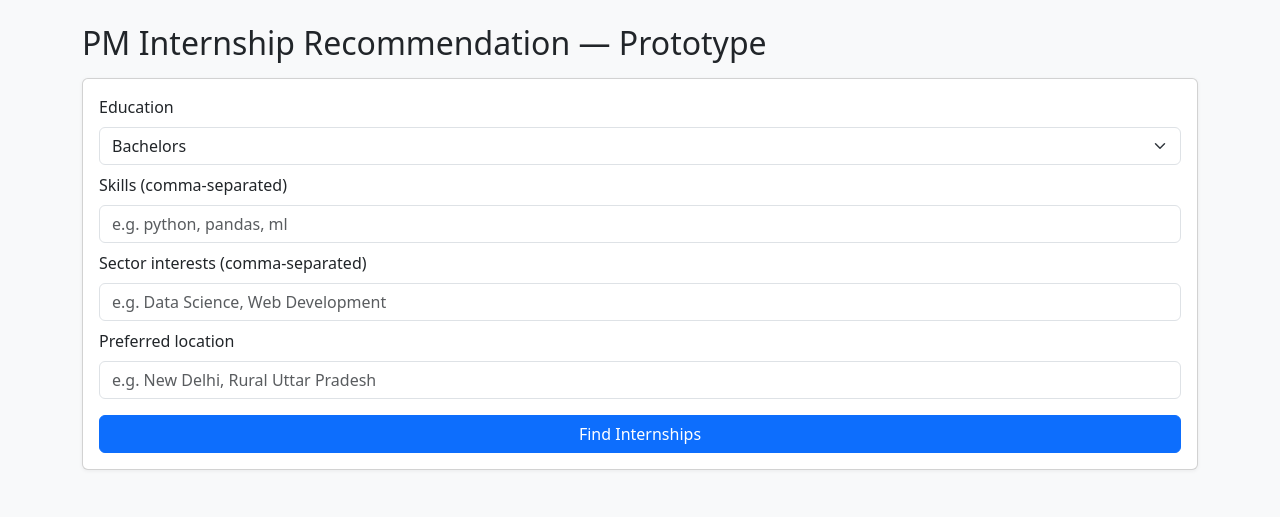
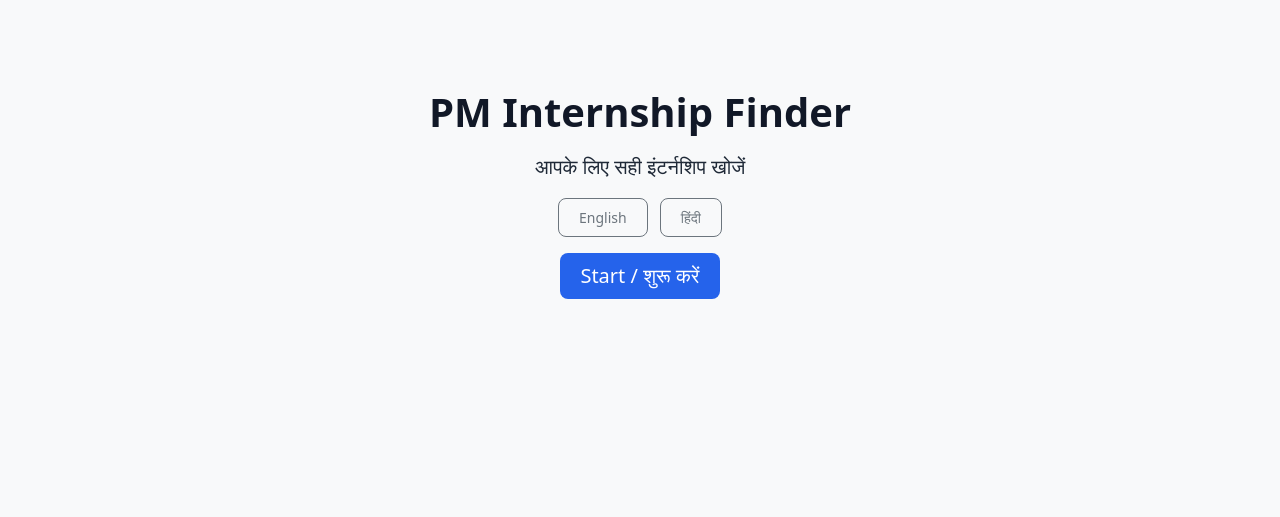
Before and after one commit to varshith-18/Internship-Recommendation, a Flask app: page / in a window 1280 px wide. Shown: the top 517 px of the page. Run offline with Flask 3, Linux system fonts and the light colour scheme.

Commit message:
Enhance internship recommender functionality and UI
- Refactor recommendation logic to include skill matching and scoring.
- Update app.js to improve user interaction flow with eligibility checks.
- Revamp index.html for a more structured profile input process.
- Add CSS styles for better visual presentation and user experience.
- Improve utility functions for skill parsing and matching.

```diff
--- a/app.py
+++ b/app.py
@@ -1,27 +1,36 @@
-from flask import Flask, render_template, request, jsonify
+from flask import Flask, request, jsonify, render_template
 from ml.recommender import InternshipRecommender
+from ml.utils import explain_match
 
 app = Flask(__name__)
 
-# Load your recommender
-recommender = InternshipRecommender("data/internships.csv")
+# Initialize ML recommender with your CSV dataset
+recommender = InternshipRecommender(csv_path="data/internships.csv")
 
-# Route for homepage (index.html)
+
 @app.route("/")
 def home():
-    return render_template("index.html")   # <-- loads your index.html
+    return render_template("index.html")
 
-# Route to handle recommendations
+
 @app.route("/recommend", methods=["POST"])
 def recommend():
-    user_input = {
-        "education": request.form.get("education", ""),
-        "skills": request.form.get("skills", ""),
-        "sectors": request.form.get("sectors", ""),
-        "location": request.form.get("location", "")
-    }
-    results = recommender.recommend(user_input, top_n=5)
-    return jsonify(results)
+    user_input = request.get_json()
+
+    # Get top 10 recommendations from rule-based ML model
+    recommendations = recommender.recommend(user_input, top_n=10)
+
+    # Add matched_skills using utils.explain_match
+    for rec in recommendations:
+        rec["matched_skills"] = explain_match(
+            user_input.get("skills", ""), rec.get("skills_required", "")
+        )
+
+    # Optional: print scores for debugging
+    print([r["score"] for r in recommendations])
+
+    return jsonify(recommendations)
+
 
 if __name__ == "__main__":
     app.run(debug=True)
--- a/static/css/style.css
+++ b/static/css/style.css
@@ -1,3 +1,123 @@
 /* static/css/style.css */
-body { font-family: system-ui, -apple-system, 'Segoe UI', Roboto, 'Helvetica Neue', Arial; }
-.card { box-shadow: 0 1px 4px rgba(0,0,0,0.06); }
+
+/* Base */
+body {
+  font-family: system-ui, -apple-system, 'Segoe UI', Roboto, 'Helvetica Neue', Arial, sans-serif;
+  background-color: #f9fafb; /* light gray bg */
+  color: #1f2937; /* gray-800 */
+  margin: 0;
+  padding: 0;
+}
+
+/* Headings */
+h1, h2, h3, h4, h5 {
+  font-weight: 600;
+  color: #111827; /* gray-900 */
+}
+
+/* Buttons */
+.btn {
+  border-radius: 0.5rem;
+  padding: 0.5rem 1.25rem;
+  font-weight: 500;
+  transition: all 0.2s ease;
+}
+
+.btn-primary {
+  background-color: #2563EB; /* main blue */
+  border: none;
+  color: #fff;
+}
+
+.btn-primary:hover {
+  background-color: #1e4fc2;
+}
+
+.btn-outline-primary {
+  border: 2px solid #2563EB;
+  color: #2563EB;
+  background: #fff;
+}
+
+.btn-outline-primary:hover,
+.btn-outline-primary.active {
+  background: #2563EB;
+  color: #fff;
+}
+
+/* Bubble buttons (skills & interests) */
+.bubble {
+  display: inline-block;
+  padding: 6px 12px;
+  margin: 4px;
+  border: 1px solid #6B7280; /* Medium Gray */
+  border-radius: 9999px;
+  cursor: pointer;
+  user-select: none;
+  transition: all 0.2s;
+}
+
+.bubble.selected {
+  background-color: #2563EB; /* Primary Blue */
+  color: white;
+  border-color: #2563EB;
+}
+
+
+.bubble:hover {
+  border-color: #2563EB;
+  color: #2563EB;
+}
+
+.bubble.active {
+  background: #2563EB;
+  color: #fff;
+  border-color: #2563EB;
+}
+
+/* Cards */
+.card {
+  border: none;
+  border-radius: 0.75rem;
+  box-shadow: 0 2px 6px rgba(0, 0, 0, 0.08);
+  background: #fff;
+}
+
+/* Alerts */
+.alert-info {
+  background: #eff6ff;
+  border: 1px solid #bfdbfe;
+  color: #1e40af;
+  border-radius: 0.5rem;
+  padding: 0.75rem 1rem;
+}
+
+/* Success & Error (if you need eligibility messages) */
+.alert-success {
+  background: #ecfdf5;
+  border: 1px solid #6ee7b7;
+  color: #065f46;
+  border-radius: 0.5rem;
+  padding: 0.75rem 1rem;
+}
+
+.alert-danger {
+  background: #fef2f2;
+  border: 1px solid #fecaca;
+  color: #991b1b;
+  border-radius: 0.5rem;
+  padding: 0.75rem 1rem;
+}
+
+/* Section containers */
+.container section {
+  padding: 2rem 1rem;
+  max-width: 640px;
+  margin: 0 auto;
+}
+
+/* Center welcome screen */
+#welcome-screen {
+  text-align: center;
+  padding-top: 4rem;
+}
--- a/static/js/app.js
+++ b/static/js/app.js
@@ -1,32 +1,137 @@
 // static/js/app.js
-document.getElementById('profileForm').addEventListener('submit', async function (e) {
-e.preventDefault();
-const education = document.getElementById('education').value;
-const skills = document.getElementById('skills').value;
-const sectors = document.getElementById('sectors').value;
-const location = document.getElementById('location').value;
 
+// Utility: show one screen at a time
+function showScreen(id) {
+  document.querySelectorAll('.container section').forEach(sec => sec.classList.add('d-none'));
+  document.getElementById(id).classList.remove('d-none');
+}
 
-const payload = { education, skills, sectors, location };
+// ----------------
+// 1. Welcome Screen → Eligibility
+// ----------------
+document.getElementById('start-btn').addEventListener('click', () => {
+  showScreen('eligibility-screen');
+});
+
+// ----------------
+// 2. Eligibility Check
+// ----------------
+let eligibility = { age: null, income: null, institution: false };
+
+// Age buttons
+document.querySelectorAll('#eligibility-screen [data-age]').forEach(btn => {
+  btn.addEventListener('click', () => {
+    eligibility.age = btn.dataset.age;
+
+    // Highlight selection
+    document.querySelectorAll('#eligibility-screen [data-age]').forEach(b => b.classList.remove('active'));
+    btn.classList.add('active');
+  });
+});
+
+// Income buttons
+document.querySelectorAll('#eligibility-screen [data-income]').forEach(btn => {
+  btn.addEventListener('click', () => {
+    eligibility.income = btn.dataset.income;
+
+    // Highlight selection
+    document.querySelectorAll('#eligibility-screen [data-income]').forEach(b => b.classList.remove('active'));
+    btn.classList.add('active');
+  });
+});
+
+// Institution checkbox
+document.getElementById('institution-check').addEventListener('change', e => {
+  eligibility.institution = e.target.checked;
+});
+
+// Check eligibility
+document.getElementById('check-eligibility').addEventListener('click', () => {
+  const ok = eligibility.age === '21-24' && eligibility.income === 'lt8' && eligibility.institution;
+
+  if (ok) {
+    showScreen('profile-screen');
+  } else {
+    showScreen('ineligible-screen');
+  }
+});
+
+// ----------------
+// 3. Profile Input
+// ----------------
+let profile = {
+  education: null,
+  skills: [],
+  sectors: [],
+  location: ''
+};
+
+// Education buttons
+document.querySelectorAll('#profile-screen .btn-education').forEach(btn => {
+  btn.addEventListener('click', () => {
+    profile.education = btn.textContent.trim();
+
+    // Highlight selection
+    document.querySelectorAll('#profile-screen .btn-education').forEach(b => b.classList.remove('active'));
+    btn.classList.add('active');
+  });
+});
+
+// Skills & interests bubbles (toggle)
+document.querySelectorAll('#profile-screen .bubble').forEach(btn => {
+  btn.addEventListener('click', () => {
+    const value = btn.textContent.trim();
+
+    if (btn.classList.contains('selected')) {
+      btn.classList.remove('selected');
+      profile.skills = profile.skills.filter(s => s !== value);
+      profile.sectors = profile.sectors.filter(s => s !== value);
+    } else {
+      btn.classList.add('selected');
+      // If emoji or predefined sector → sectors, else → skills
+      if (/[\u{1F300}-\u{1FAFF}]/u.test(value)) {
+        profile.sectors.push(value);
+      } else {
+        profile.skills.push(value);
+      }
+    }
+  });
+});
+
+// Location input
+document.getElementById('location').addEventListener('input', e => {
+  profile.location = e.target.value.trim();
+});
+
+// ----------------
+// 4. Fetch Recommendations
+// ----------------
+document.getElementById('find-btn').addEventListener('click', async () => {
+  if (!profile.education) {
+    alert('Please select your education.');
+    return;
+  }
+
+  const payload = {
+    education: profile.education,
+    skills: profile.skills.join(','),
+    sectors: profile.sectors.join(','),
+    location: profile.location
+  };
+
   const res = await fetch('/recommend', {
     method: 'POST',
     headers: { 'Content-Type': 'application/json' },
     body: JSON.stringify(payload)
   });
 
-
-const data = await res.json();
-const results = data.results || [];
+  const results = await res.json();
   const container = document.getElementById('results');
   container.innerHTML = '';
 
-
-if (results.length === 0) {
+  if (!results || results.length === 0) {
     container.innerHTML = '<div class="alert alert-info">No matches found.</div>';
-return;
-}
-
-
+  } else {
     results.forEach(r => {
       const card = document.createElement('div');
       card.className = 'card mb-2';
@@ -34,11 +139,14 @@ card.innerHTML = `
         <div class="card-body">
           <h5 class="card-title">${r.title} <small class="text-muted">(${r.sector})</small></h5>
           <p class="mb-1"><strong>Location:</strong> ${r.location}</p>
-<p class="mb-1"><strong>Matched skills:</strong> ${r.matched_skills.join(', ') || 'None'}</p>
+          <p class="mb-1"><strong>Skills Required:</strong> ${r.skills_required}</p>
+          <p class="mb-1"><strong>Matched Skills:</strong> ${r.matched_skills.join(', ')}</p>
           <p class="mb-1"><strong>Score:</strong> ${r.score}</p>
           <p class="mb-0">${r.description || ''}</p>
-</div>
-`;
+        </div>`;
       container.appendChild(card);
     });
+  }
+
+  showScreen('results-screen');
 });
--- a/templates/index.html
+++ b/templates/index.html
@@ -4,52 +4,130 @@
 <head>
   <meta charset="utf-8">
   <meta name="viewport" content="width=device-width, initial-scale=1">
-<title>PM Internship Recommender — Prototype</title>
+  <title>PM Internship Finder — Prototype</title>
   <link href="https://cdn.jsdelivr.net/npm/bootstrap@5.3.0/dist/css/bootstrap.min.css" rel="stylesheet">
   <link rel="stylesheet" href="/static/css/style.css">
 </head>
 <body class="bg-light">
+
 <div class="container py-4">
-<h2 class="mb-3">PM Internship Recommendation — Prototype</h2>
 
+  <!-- Welcome Screen -->
+  <section id="welcome-screen" class="text-center">
+    <h1 class="mb-3">PM Internship Finder</h1>
+    <p class="lead">आपके लिए सही इंटर्नशिप खोजें</p>
+    <div class="mb-3">
+      <button class="btn btn-sm btn-outline-secondary me-2" data-lang="en">English</button>
+      <button class="btn btn-sm btn-outline-secondary" data-lang="hi">हिंदी</button>
+    </div>
+    <button id="start-btn" class="btn btn-primary btn-lg">Start / शुरू करें</button>
+  </section>
 
-<form id="profileForm" class="card p-3 mb-4">
-<div class="mb-2">
-<label class="form-label">Education</label>
-<select id="education" class="form-select">
-<option>Bachelors</option>
-<option>Diploma</option>
-<option>12th</option>
-<option>Others</option>
-</select>
+  <!-- Eligibility Check -->
+  <section id="eligibility-screen" class="d-none">
+    <h2 class="mb-3">Let's check if you're eligible</h2>
+
+    <div class="mb-3">
+      <label class="form-label">What is your age?</label>
+      <div class="d-flex gap-2 flex-wrap">
+        <button class="btn btn-outline-primary" data-age="below21">Below 21</button>
+        <button class="btn btn-outline-primary" data-age="21-24">21–24 years</button>
+        <button class="btn btn-outline-primary" data-age="above24">Above 24</button>
+      </div>
     </div>
 
-
-<div class="mb-2">
-<label class="form-label">Skills (comma-separated)</label>
-<input id="skills" class="form-control" placeholder="e.g. python, pandas, ml">
+    <div class="mb-3">
+      <label class="form-label">What is your total family annual income?</label>
+      <div class="d-flex gap-2 flex-wrap">
+        <button class="btn btn-outline-primary" data-income="lt8">Less than ₹8 Lakh</button>
+        <button class="btn btn-outline-primary" data-income="gt8">More than ₹8 Lakh</button>
+      </div>
     </div>
 
-
-<div class="mb-2">
-<label class="form-label">Sector interests (comma-separated)</label>
-<input id="sectors" class="form-control" placeholder="e.g. Data Science, Web Development">
+    <div class="mb-3">
+      <div class="form-check">
+        <input class="form-check-input" type="checkbox" id="institution-check">
+        <label class="form-check-label" for="institution-check">
+          My institution is NOT an IIT, NIT, or IIIT
+        </label>
+      </div>
     </div>
 
+    <button id="check-eligibility" class="btn btn-primary">Check Eligibility / योग्यता जांचें</button>
+    <p class="small text-muted mt-2">
+      Please provide accurate information. All details will be verified on the PM Internship Portal.
+    </p>
+  </section>
 
-<div class="mb-2">
-<label class="form-label">Preferred location</label>
-<input id="location" class="form-control" placeholder="e.g. New Delhi, Rural Uttar Pradesh">
+  <!-- Ineligible Message -->
+  <section id="ineligible-screen" class="d-none text-center">
+    <h2>Thank you for your interest!</h2>
+    <p>
+      This scheme is only for students <strong>21–24 years old</strong> with
+      <strong>family income under ₹8 Lakh</strong>.
+    </p>
+    <p>
+      Explore other internships on
+      <a href="https://internship.aicte-india.org/" target="_blank">official portals</a>.
+    </p>
+  </section>
+
+  <!-- Profile Input Wizard -->
+  <section id="profile-screen" class="d-none">
+    <h2 class="mb-3">Build Your Profile</h2>
+
+    <!-- Step 1: Education -->
+    <div class="mb-3">
+      <label class="form-label">Education</label>
+      <div class="d-flex gap-2 flex-wrap">
+        <button class="btn btn-outline-primary btn-education">10th Pass</button>
+        <button class="btn btn-outline-primary btn-education">12th Pass</button>
+        <button class="btn btn-outline-primary btn-education">Diploma</button>
+        <button class="btn btn-outline-primary btn-education">Graduate</button>
+        <button class="btn btn-outline-primary btn-education">Post Graduate</button>
+      </div>
     </div>
 
-
-<button class="btn btn-primary mt-2" type="submit">Find Internships</button>
-</form>
-
-
-<div id="results"></div>
+    <!-- Step 2: Skills -->
+    <div class="mb-3">
+      <label class="form-label">Select Your Skills</label>
+      <div class="d-flex gap-2 flex-wrap">
+        <button class="btn btn-outline-secondary bubble">Communication</button>
+        <button class="btn btn-outline-secondary bubble">MS Office</button>
+        <button class="btn btn-outline-secondary bubble">Sales</button>
+        <button class="btn btn-outline-secondary bubble">Teamwork</button>
+        <button class="btn btn-outline-secondary bubble">Python</button>
+      </div>
     </div>
 
+    <!-- Step 3: Interests -->
+    <div class="mb-3">
+      <label class="form-label">Select Your Interests</label>
+      <div class="d-flex gap-2 flex-wrap">
+        <button class="btn btn-outline-secondary bubble">💻 IT</button>
+        <button class="btn btn-outline-secondary bubble">🔧 Technical</button>
+        <button class="btn btn-outline-secondary bubble">🤝 Sales</button>
+      </div>
+    </div>
+
+    <!-- Step 4: Location -->
+    <div class="mb-3">
+      <label class="form-label">Preferred Location</label>
+      <input id="location" class="form-control" placeholder="e.g. New Delhi, Pune">
+    </div>
+
+    <button id="find-btn" class="btn btn-primary">Find Internships</button>
+  </section>
+
+  <!-- Results -->
+  <section id="results-screen" class="d-none">
+    <h2 class="mb-3">Recommended Internships</h2>
+    <div id="results" class="row g-3">
+      <!-- Cards dynamically inserted by JS -->
+    </div>
+  </section>
+
+</div>
 
 <script src="/static/js/app.js"></script>
 </body>
```
Also changed, not shown: ml/model.py (+59 -13 lines), ml/recommender.py (+67 -6 lines), ml/utils.py (+23 -7 lines), data/internships.csv (line endings or trailing spaces). Lines whose indentation alone changed are shown as unchanged.
